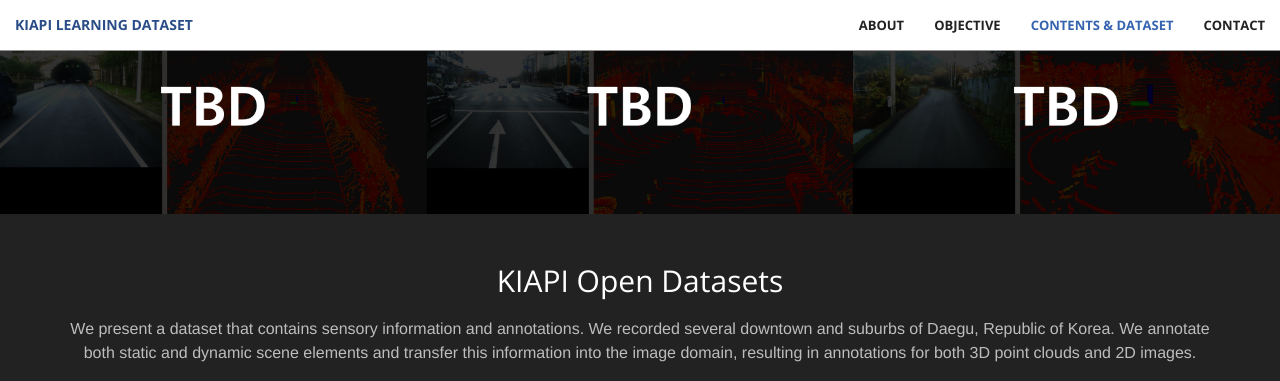
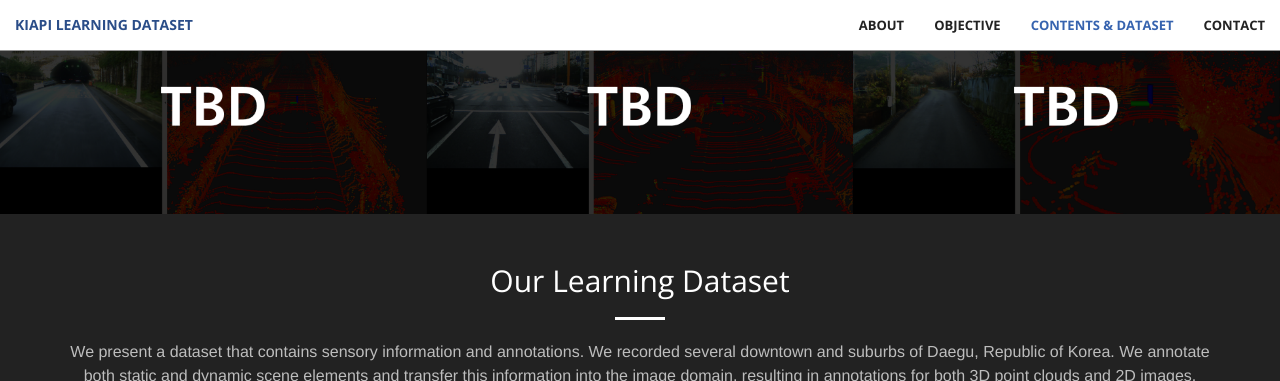
Before and after one commit to thkim1351/Kiapi-Open-Datasets.github.io, a Jekyll site: the page built from docs/index.html, in a window 1280 px wide and 900 px high, scrolled down 3048 px, cut to the strip 0-381 px from the top of the window. Built offline with Jekyll 4.4.1, drawn with Linux system fonts in a browser that asks for light colours.

Commit message:
Update aside.html

```diff
--- a/docs/_includes/aside.html
+++ b/docs/_includes/aside.html
@@ -1,7 +1,8 @@
   <aside class="bg-dark">
       <div class="container text-center">
           <div class="call-to-action">
-            <h2>KIAPI Open Datasets</h2>
+            <h2>Our Learning Dataset</h2>
+            <hr class="light">
             <p class="text-faded">We present a dataset that contains sensory information and annotations. We recorded several downtown and suburbs of Daegu, Republic of Korea. We annotate both static and dynamic scene elements and transfer this information into the image domain, resulting in annotations for both 3D point clouds and 2D images.</p>
             <br/>
             <p>
@@ -9,13 +10,16 @@
             </p>
             <br/>
             <br/>
-
-
-            <p>
-            <a href="#" class="btn btn-default btn-xl wow tada">Download #1</a>
-            <a href="#" class="btn btn-default btn-xl wow tada">Download #2</a>
-            </p>
-            <br/>
+          </div>
+      </div>
+      <div class="container">
+          <div class="row">
+              <div class="col-lg-8 col-lg-offset-2 text-center">
+                  <h2 class="section-heading">Download Link</h2>
+                  <hr class="light">
+                  <a href="#" class="btn btn-default btn-xl wow tada">Download #1</a>
+                  <a href="#" class="btn btn-default btn-xl wow tada">Download #2</a>
+              </div>
           </div>
       </div>
   </aside>
```
